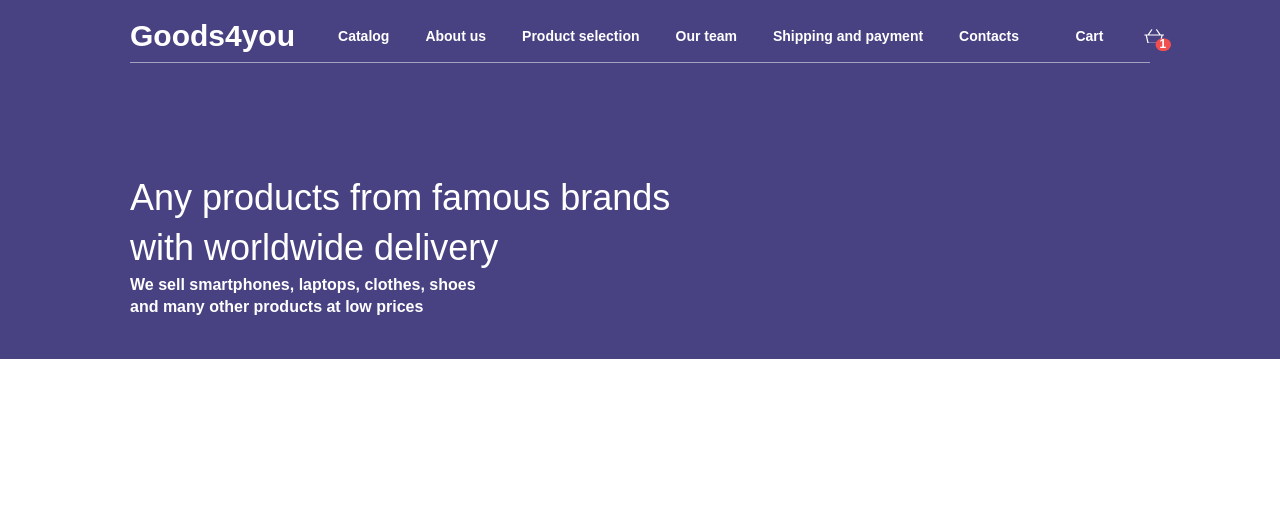
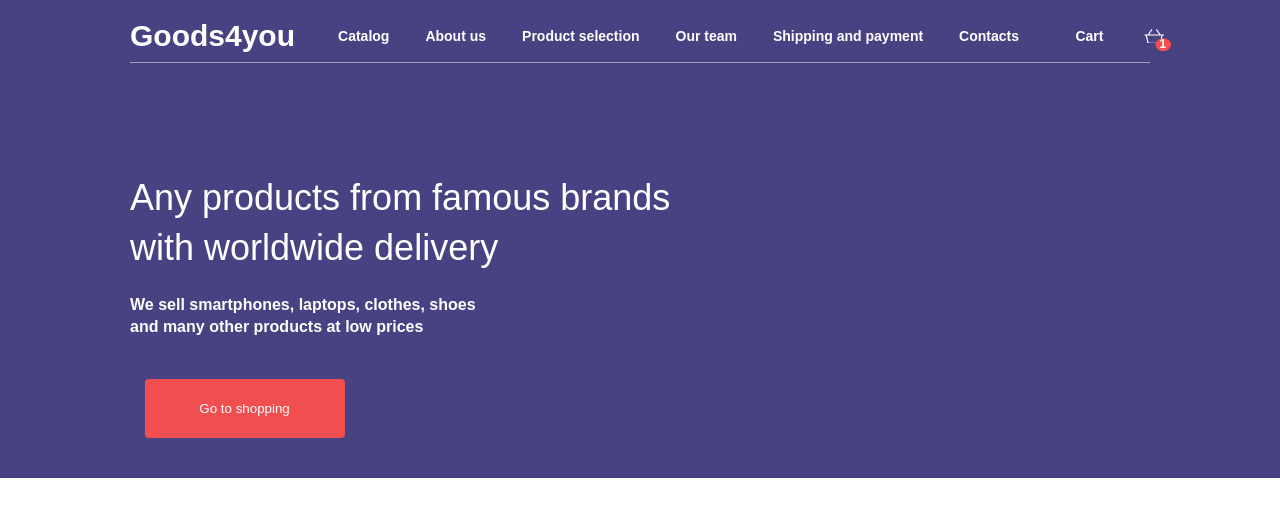
Before and after one commit to distanceOn/t1project, a React (Create React App) app: page / in a window 1280 px wide. Shown: the top 516 px of the page. Built offline with nearby package versions, Linux system fonts and the light colour scheme.

Commit message:
feat: style herocontent

```diff
--- a/src/app/styles/global.scss
+++ b/src/app/styles/global.scss
@@ -12,6 +12,12 @@ a {
 }
 ul {
   list-style: none;
+}
+
+button {
+  outline: none;
+  border: none;
+  cursor: pointer;
 }
 
 @media (max-width: 768px) {
--- /dev/null
+++ b/src/components/atoms/Button/Button.module.scss
@@ -0,0 +1,9 @@
+.button {
+  display: flex;
+  width: 20.01rem;
+  padding: 2.2rem 4.7rem;
+  justify-content: center;
+  align-items: center;
+  border-radius: 4px;
+  background: #f14f4f;
+}
--- /dev/null
+++ b/src/components/atoms/Button/Button.tsx
@@ -0,0 +1,14 @@
+import S from './Button.module.scss';
+
+type ButtonProps = {
+  children: React.ReactNode;
+  href?: string;
+};
+
+export const Button = ({ children }: ButtonProps) => {
+  return (
+    <button className={S.button}>
+      <a href={S.href}>{children}</a>
+    </button>
+  );
+};
--- a/src/components/molecules/HeroContent/HeroContent.module.scss
+++ b/src/components/molecules/HeroContent/HeroContent.module.scss
@@ -1,3 +1,11 @@
 .container {
   width: 58rem;
+  display: flex;
+  flex-direction: column;
+  gap: 2rem;
+
+  & button {
+    margin-top: 2rem;
+    margin-left: 1.45rem;
+  }
 }
--- a/src/components/molecules/HeroContent/HeroContent.tsx
+++ b/src/components/molecules/HeroContent/HeroContent.tsx
@@ -1,3 +1,4 @@
+import { Button } from '../../atoms/Button/Button';
 import { Text } from '../../atoms/Text/Text';
 import { Title } from '../../atoms/Title/Title';
 import S from './HeroContent.module.scss';
@@ -12,6 +13,7 @@ export const HeroContent = () => {
         We sell smartphones, laptops, clothes, shoes <br /> and many other
         products at low prices
       </Text>
+      <Button>Go to shopping</Button>
     </div>
   );
 };
```
